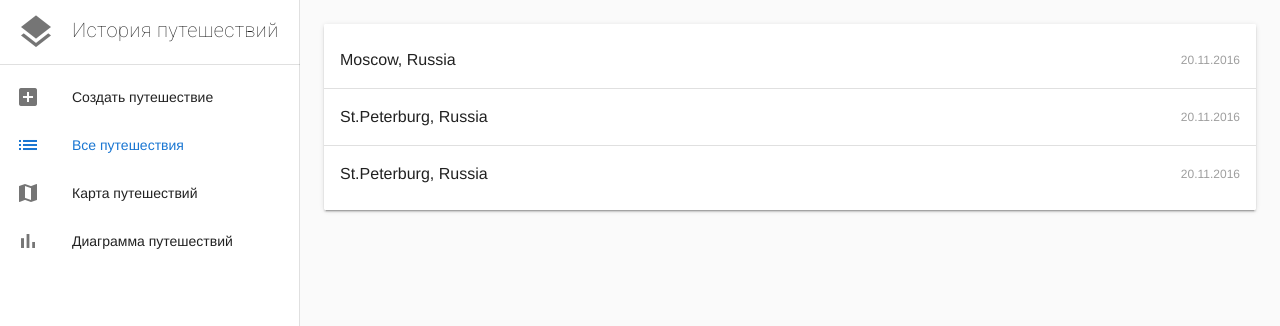
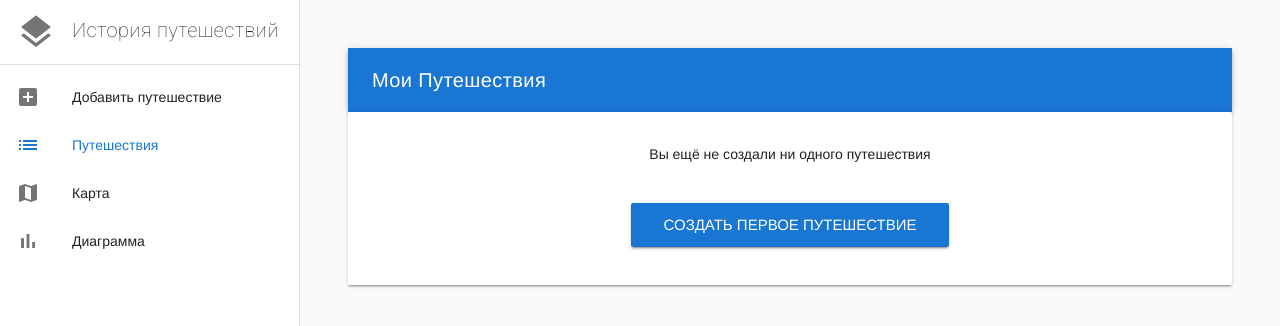
Before and after one commit to freeday/vdooh-travel, a Vue app: page /travel/list in a window 1280 px wide. Shown: the top 326 px of the page. Built offline with nearby package versions, Linux system fonts and the light colour scheme; data requests are answered from the project's data file.

Commit message:
[+] google maps api

```diff
--- a/db.json
+++ b/db.json
@@ -1,22 +1,3 @@
 {
-  "travels": [
-    {
-      "id": 1,
-      "date": "20.11.2016",
-      "country": "Russia",
-      "city": "Moscow"
-    },
-    {
-      "id": 2,
-      "date": "20.11.2016",
-      "country": "Russia",
-      "city": "St.Peterburg"
-    },
-    {
-      "id": 3,
-      "date": "20.11.2016",
-      "country": "Russia",
-      "city": "St.Peterburg"
-    }
-  ]
+  "travels": []
 }
--- a/package.json
+++ b/package.json
@@ -12,6 +12,7 @@
     "core-js": "^2.6.5",
     "vue": "^2.6.10",
     "vue-router": "^3.0.3",
+    "vue2-google-maps": "^0.10.6",
     "vuetify": "^1.5.5",
     "vuex": "^3.0.1"
   },
--- a/src/App.vue
+++ b/src/App.vue
@@ -7,19 +7,13 @@
             <v-icon x-large>layers</v-icon>
           </v-list-tile-avatar>
           <v-list-tile-content>
-            <v-list-tile-title class="title font-weight-thin"
-              >История путешествий</v-list-tile-title
-            >
+            <v-list-tile-title class="title font-weight-thin">История путешествий</v-list-tile-title>
           </v-list-tile-content>
         </v-list-tile>
       </v-list>
       <v-divider></v-divider>
       <v-list>
-        <v-list-tile
-          v-for="item in items"
-          :key="item.name"
-          :to="{ name: item.name }"
-        >
+        <v-list-tile v-for="item in items" :key="item.name" :to="{ name: item.name }" ripple>
           <v-list-tile-action>
             <v-icon>{{ item.icon }}</v-icon>
           </v-list-tile-action>
@@ -66,22 +60,22 @@ export default {
     return {
       items: [
         {
-          title: "Создать путешествие",
+          title: "Добавить путешествие",
           name: "travel-make",
           icon: "add_box"
         },
         {
-          title: "Все путешествия",
+          title: "Путешествия",
           name: "travel-list",
           icon: "list"
         },
         {
-          title: "Карта путешествий",
+          title: "Карта",
           name: "travels-map",
           icon: "map"
         },
         {
-          title: "Диаграмма путешествий",
+          title: "Диаграмма",
           name: "travels-chart",
           icon: "bar_chart"
         }
--- a/src/components/TravelItem.vue
+++ b/src/components/TravelItem.vue
@@ -2,7 +2,9 @@
   <div>
     <v-list-tile :key="travel.id" avatar ripple>
       <v-list-tile-content>
-        <v-list-tile-title>{{ travel.city }}, {{ travel.country }}</v-list-tile-title>
+        <v-list-tile-title
+          >{{ travel.city }}, {{ travel.country }}</v-list-tile-title
+        >
       </v-list-tile-content>
       <v-list-tile-action>
         <v-list-tile-action-text>{{ travel.date }}</v-list-tile-action-text>
--- a/src/router.js
+++ b/src/router.js
@@ -12,10 +12,13 @@ export default new Router({
   base: process.env.BASE_URL,
   routes: [
     {
+      path: "/",
+      redirect: "/travel/list"
+    },
+    {
       path: "/travel/list",
       name: "travel-list",
-      component: TravelList,
-      alias: "/"
+      component: TravelList
     },
     {
       path: "/travel/make",
--- /dev/null
+++ b/src/services/TravelService.js
@@ -0,0 +1,19 @@
+import axios from "axios";
+
+const apiClient = axios.create({
+  baseURL: `http://localhost:3000`,
+  withCredentials: false, // This is the default
+  headers: {
+    Accept: "application/json",
+    "Content-Type": "application/json"
+  }
+});
+
+export default {
+  getTravels() {
+    return apiClient.get("/travels");
+  },
+  postTravel(travel) {
+    return apiClient.post("/travels", travel);
+  }
+};
--- a/src/store.js
+++ b/src/store.js
@@ -1,10 +1,40 @@
 import Vue from "vue";
 import Vuex from "vuex";
+import TravelService from "@/services/TravelService.js";
 
 Vue.use(Vuex);
 
 export default new Vuex.Store({
-  state: {},
-  mutations: {},
-  actions: {}
+  state: {
+    travels: []
+  },
+  mutations: {
+    ADD_TRAVEL(state, travel) {
+      state.travels.push(travel);
+    },
+    SET_TRAVELS(state, travels) {
+      state.travels = travels;
+    }
+  },
+  actions: {
+    makeTravel({ commit }, travel) {
+      return TravelService.postTravel(travel).then(() => {
+        commit("ADD_TRAVEL", travel);
+      });
+    },
+    fetchTravels({ commit }) {
+      return TravelService.getTravels().then(res => {
+        let data = res.data;
+        if (!data.length) return;
+        let travels = data.map((o, i) => {
+          o.divider = true;
+          if (i === res.data.length - 1) {
+            o.divider = false;
+          }
+          return o;
+        });
+        commit("SET_TRAVELS", travels);
+      });
+    }
+  }
 });
--- a/src/views/TravelList.vue
+++ b/src/views/TravelList.vue
@@ -1,39 +1,34 @@
 <template>
-  <v-card>
-    <v-list one-line>
-      <TravelItem v-for="travel in travels" :key="travel.id" :travel="travel"/>
-    </v-list>
-  </v-card>
+  <v-container>
+    <v-toolbar dark color="primary">
+      <v-toolbar-title class="white--text">Мои Путешествия</v-toolbar-title>
+    </v-toolbar>
+    <v-card>
+      <v-list v-if="travels.length">
+        <TravelItem v-for="travel in travels" :key="travel.id" :travel="travel"/>
+      </v-list>
+      <v-card-text v-else>
+        <v-card-text class="text-xs-center">Вы ещё не создали ни одного путешествия</v-card-text>
+        <v-card-text class="text-xs-center">
+          <v-btn large color="primary" :to="{ name: 'travel-make' }">Создать первое путешествие</v-btn>
+        </v-card-text>
+      </v-card-text>
+    </v-card>
+  </v-container>
 </template>
 
 <script>
 import TravelItem from "@/components/TravelItem.vue";
-import axios from "axios";
+import { mapState } from "vuex";
+
 export default {
   components: {
     TravelItem
   },
-  data() {
-    return {
-      travels: []
-    };
+  created() {
+    this.$store.dispatch("fetchTravels");
   },
-  created() {
-    axios
-      .get("http://localhost:3000/travels")
-      .then(res => {
-        this.travels = res.data.map((o, i) => {
-          o.divider = true;
-          if (i === res.data.length - 1) {
-            o.divider = false;
-          }
-          return o;
-        });
-      })
-      .catch(err => {
-        console.log(err.response);
-      });
-  }
+  computed: mapState(["travels"])
 };
 </script>
 
--- a/src/views/TravelMake.vue
+++ b/src/views/TravelMake.vue
@@ -1,24 +1,114 @@
 <template>
-  <v-form>
   <v-container>
+    <v-toolbar dark color="primary">
+      <v-toolbar-title class="white--text">Добавить новое путешествие</v-toolbar-title>
+    </v-toolbar>
+    <v-card>
+      <v-container>
+        <v-form lazy-validation ref="form" v-model="valid">
           <v-layout row wrap>
             <v-flex xs12>
-          <v-text-field label="Дата путешествия"></v-text-field>
-          <!-- <v-date-picker v-model="date" no-title @input="menu1 = false"></v-date-picker> -->
+              <v-menu
+                v-model="showPicker"
+                :close-on-content-click="false"
+                lazy
+                transition="scale-transition"
+                offset-y
+                full-width
+                min-width="290px"
+              >
+                <template v-slot:activator="{ on }">
+                  <v-text-field v-model="travel.date" label="Дата путешествия" readonly v-on="on"></v-text-field>
+                </template>
+                <v-date-picker v-model="travel.date" @input="showPicker = false" locale="ru"></v-date-picker>
+              </v-menu>
             </v-flex>
             <v-flex xs12>
-          <v-text-field label="Страна путешествия"></v-text-field>
+              <v-text-field
+                v-model="travel.country"
+                label="Страна путешествия"
+                required
+                :rules="[v => !!v || 'Напишите страну путешествия']"
+              ></v-text-field>
             </v-flex>
             <v-flex xs12>
-          <v-text-field label="Город путешествия"></v-text-field>
+              <v-text-field
+                v-model="travel.city"
+                label="Город путешествия"
+                required
+                :rules="[v => !!v || 'Напишите город путешествия']"
+              ></v-text-field>
+            </v-flex>
+            <v-flex xs12>
+              <v-btn large color="primary" @click="validate" :disabled="!valid">Добавить путешествие</v-btn>
             </v-flex>
           </v-layout>
+        </v-form>
       </v-container>
-  </v-form>
+    </v-card>
+  </v-container>
 </template>
 
 <script>
-export default {};
+export default {
+  data() {
+    this.showPicker = false;
+    return {
+      valid: true,
+      travel: this.makeBlankTravel()
+    };
+  },
+  methods: {
+    makeBlankTravel() {
+      const id = Math.floor(Math.random() * 10000000);
+
+      return {
+        id: id,
+        date: new Date().toISOString().substr(0, 10),
+        country: "",
+        city: ""
+      };
+    },
+    makeTravel() {
+      return this.$store
+        .dispatch("makeTravel", this.travel)
+        .then(() => {
+          this.travel = this.makeBlankTravel();
+        })
+        .catch(() => {
+          console.log("Возникли проблемы создания путешествия");
+        });
+    },
+    validate() {
+      if (this.$refs.form.validate()) {
+        console.log(
+          "Здесь нужна вторая проверка на геолокацию - существования страны и такого города"
+        );
+        this.$gmapApiPromiseLazy().then(res => {
+          let geocoder = new res.maps.Geocoder();
+          let address = `${this.travel.country}, ${this.travel.city}`;
+          geocoder.geocode({ address: address }, (results, status) => {
+            if (status == google.maps.GeocoderStatus.OK) {
+              var latitude = results[0].geometry.location.lat();
+              var longitude = results[0].geometry.location.lng();
+
+              console.log(latitude);
+              this.makeTravel().then(() => {
+                this.$refs.form.resetValidation();
+              });
+            }
+          });
+        });
+      }
+    },
+    reset() {
+      this.$refs.form.reset();
+    },
+    resetValidation() {
+      this.$refs.form.resetValidation();
+    }
+  }
+};
 </script>
 
 <style lang="scss" scoped></style>
--- a/src/views/TravelMap.vue
+++ b/src/views/TravelMap.vue
@@ -1,5 +1,48 @@
 <template>
-  <div class="map">
-    <h1>This is an map page</h1>
-  </div>
+  <v-container>
+    <v-toolbar dark color="primary">
+      <v-toolbar-title class="white--text">Карта путешествий</v-toolbar-title>
+    </v-toolbar>
+    <v-card>
+      <gmap-map
+        v-if="travels.length"
+        :center="center"
+        :zoom="7"
+        ref="mmm"
+        style="width: 100%; height: 500px"
+      >
+        <!-- <gmap-marker
+          :key="index"
+          v-for="(m, index) in markers"
+          :position="m.position"
+          :clickable="true"
+          @click="center=m.position"
+        ></gmap-marker>-->
+      </gmap-map>
+      <v-card-text v-else>
+        <v-card-text class="text-xs-center">Вы ещё не создали ни одного путешествия</v-card-text>
+        <v-card-text class="text-xs-center">
+          <v-btn large color="primary" :to="{ name: 'travel-make' }">Создать первое путешествие</v-btn>
+        </v-card-text>
+      </v-card-text>
+    </v-card>
+  </v-container>
 </template>
+<script>
+import { mapState } from "vuex";
+
+export default {
+  data() {
+    return {
+      center: {
+        lat: 10.0,
+        lng: 10.0
+      }
+    };
+  },
+  created() {
+    this.$store.dispatch("fetchTravels");
+  },
+  computed: mapState(["travels"])
+};
+</script>
```
Also changed, not shown: src/main.js (+27 -0 lines), 1 other file (tests, documents, lock files or other folders). Lines whose indentation alone changed are shown as unchanged.
